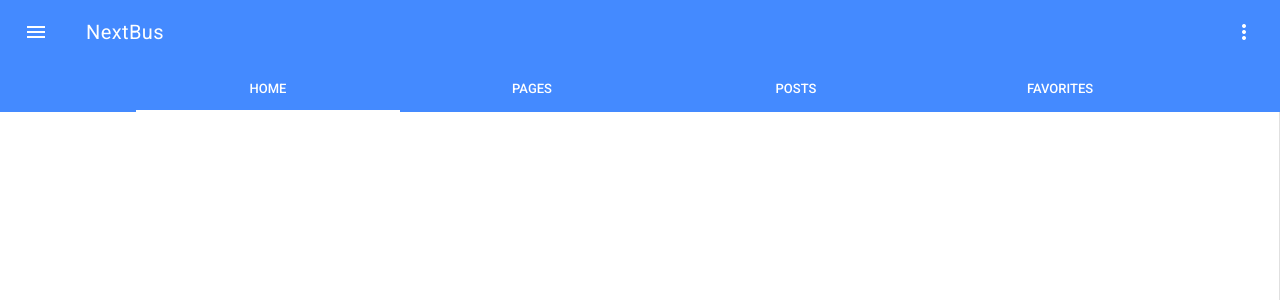
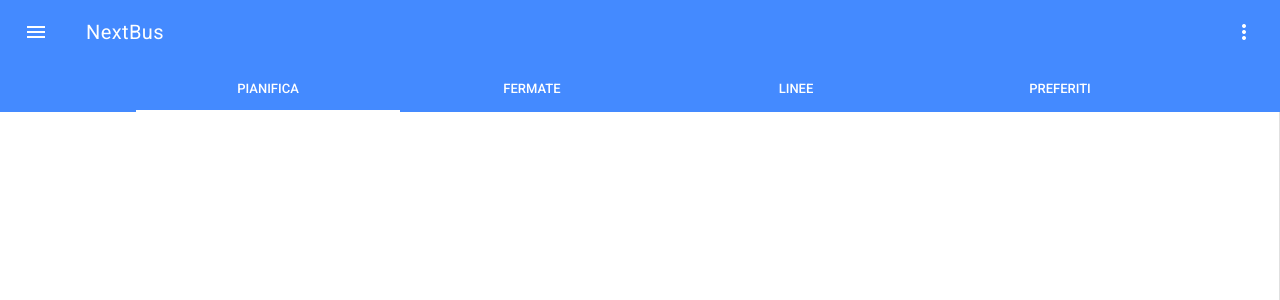
Before and after one commit to Franz148/nextbus_fan, a Vue app: page / in a window 1280 px wide. Shown: the top 300 px of the page. Built offline with nearby package versions, Linux system fonts and the light colour scheme.

Commit message:
modifica tabs

```diff
--- a/src/App.vue
+++ b/src/App.vue
@@ -20,10 +20,10 @@
 
         <div class="md-toolbar-row">
           <md-tabs class="md-primary tabs" md-alignment="fixed">
-            <md-tab id="tab-home" md-label="Home"></md-tab>
-            <md-tab id="tab-pages" md-label="Pages"></md-tab>
-            <md-tab id="tab-posts" md-label="Posts"></md-tab>
-            <md-tab id="tab-favorites" md-label="Favorites"></md-tab>
+            <md-tab id="tab-pianifica" md-label="Pianifica"></md-tab>
+            <md-tab id="tab-fermate" md-label="Fermate"></md-tab>
+            <md-tab id="tab-linee" md-label="Linee"></md-tab>
+            <md-tab id="tab-preferiti" md-label="Preferiti"></md-tab>
           </md-tabs>
         </div>
       </md-app-toolbar>
```
